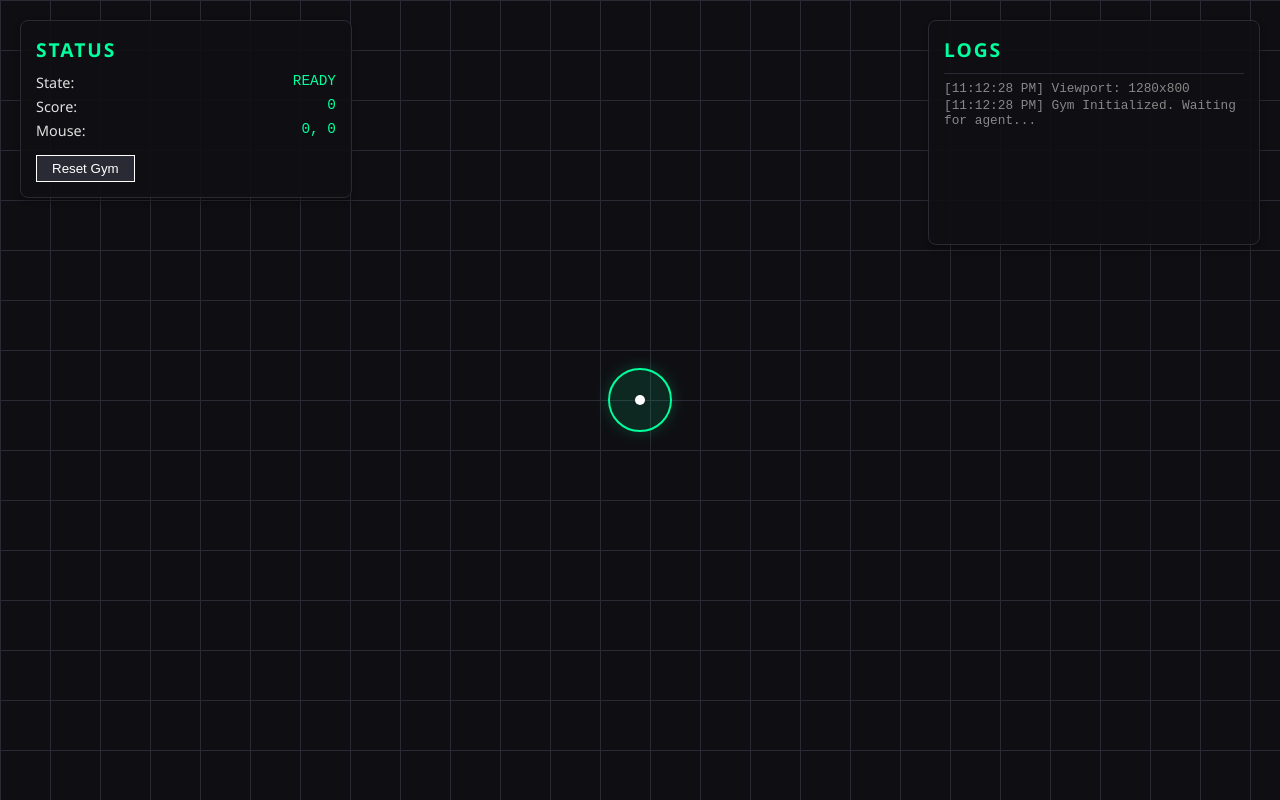
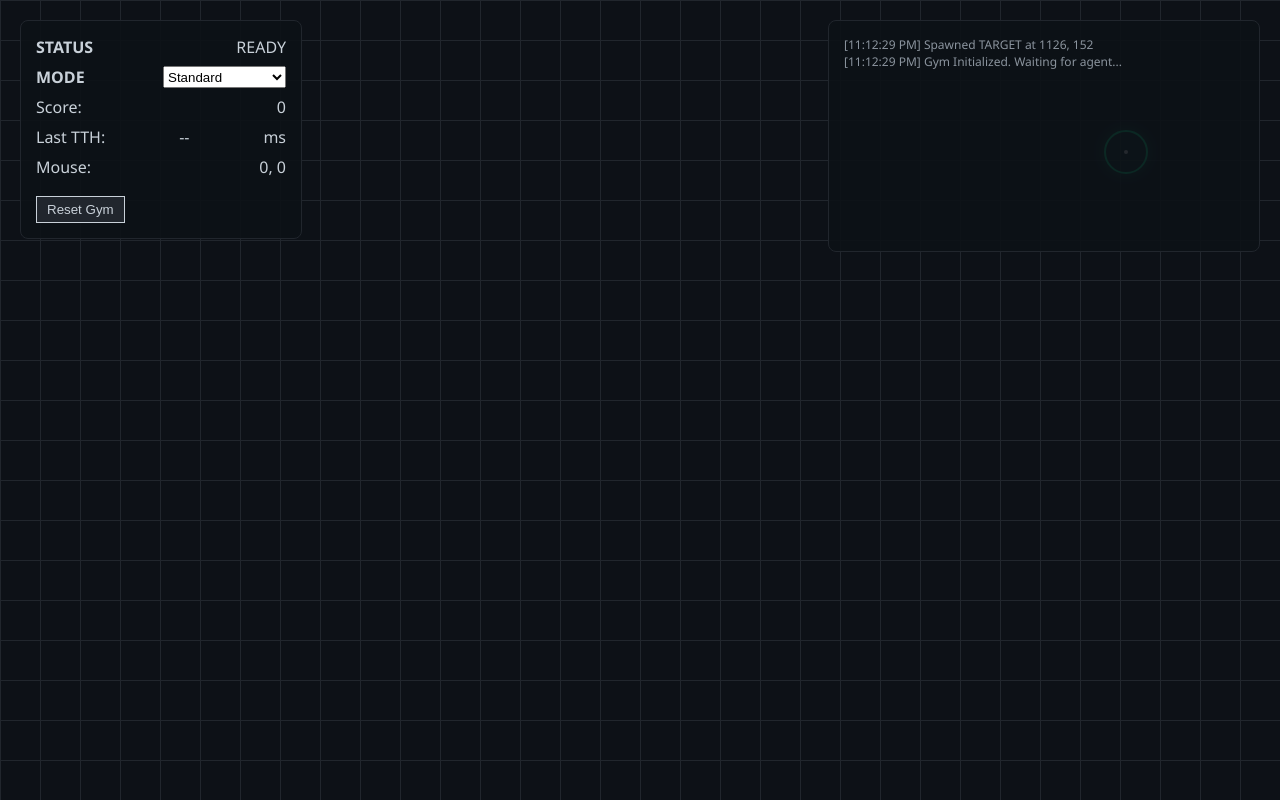
Before and after one commit to NewportRiver/antigravity-desktop-gym, a plain HTML site: page index.html in a window 1280 px wide. Drawn offline with Linux system fonts and the light colour scheme.

Commit message:
Release v1.1: Modes, Timer, Motion, and Decoys

```diff
--- a/index.html
+++ b/index.html
@@ -1,239 +1,285 @@
 <!DOCTYPE html>
 <html lang="en">
+
 <head>
     <meta charset="UTF-8">
     <meta name="viewport" content="width=device-width, initial-scale=1.0">
-    <title>Antigravity Desktop Gym</title>
+    <title>Antigravity Desktop Gym v1.1</title>
     <style>
         :root {
-            --bg-color: #0f0f13;
-            --text-color: #e0e0e0;
-            --accent-color: #00ff9d;
-            --error-color: #ff0055;
-            --grid-color: #2a2a35;
+            --bg-color: #0d1117;
+            --grid-color: #21262d;
+            --text-color: #c9d1d9;
+            --target-color: #00ff9d;
+            --decoy-color: #ff4444;
+            --target-glow: 0 0 15px rgba(0, 255, 157, 0.4);
+            --decoy-glow: 0 0 15px rgba(255, 68, 68, 0.4);
         }
 
         body {
             background-color: var(--bg-color);
-            color: var(--text-color);
-            font-family: 'Segoe UI', 'Roboto', monospace;
-            margin: 0;
-            height: 100vh;
-            overflow: hidden;
-            user-select: none; /* Prevent text selection during drag tests */
-            display: flex;
-            flex-direction: column;
-        }
-
-        /* Calibration Grid Background */
-        .grid-bg {
-            position: absolute;
-            top: 0;
-            left: 0;
-            width: 100%;
-            height: 100%;
             background-image:
                 linear-gradient(var(--grid-color) 1px, transparent 1px),
                 linear-gradient(90deg, var(--grid-color) 1px, transparent 1px);
-            background-size: 50px 50px;
-            z-index: 0;
-            pointer-events: none;
+            background-size: 40px 40px;
+            color: var(--text-color);
+            font-family: 'Segoe UI', monospace;
+            height: 100vh;
+            margin: 0;
+            overflow: hidden;
+            cursor: crosshair;
+            user-select: none;
         }
 
-        #ui-layer {
-            z-index: 10;
-            padding: 20px;
-            display: flex;
-            justify-content: space-between;
-            align-items: flex-start;
-            pointer-events: none; /* Let clicks pass through to targets */
-        }
-
-        .panel {
-            background: rgba(15, 15, 19, 0.9);
+        #status-panel {
+            position: absolute;
+            top: 20px;
+            left: 20px;
+            background: rgba(13, 17, 23, 0.9);
             border: 1px solid var(--grid-color);
             padding: 15px;
             border-radius: 8px;
-            box-shadow: 0 4px 6px rgba(0,0,0,0.3);
-            pointer-events: auto;
-            width: 300px;
+            width: 250px;
+            z-index: 100;
         }
 
-        h1 { margin: 0 0 10px 0; font-size: 1.2rem; color: var(--accent-color); text-transform: uppercase; letter-spacing: 2px; }
+        #log-panel {
+            position: absolute;
+            top: 20px;
+            right: 20px;
+            background: rgba(13, 17, 23, 0.9);
+            border: 1px solid var(--grid-color);
+            padding: 15px;
+            border-radius: 8px;
+            width: 400px;
+            height: 200px;
+            overflow-y: auto;
+            font-size: 12px;
+            z-index: 100;
+        }
 
-        .stat-row { display: flex; justify-content: space-between; margin-bottom: 5px; font-size: 0.9rem; }
-        .stat-val { font-family: monospace; color: var(--accent-color); }
-
-        #target-container {
-            position: absolute;
-            top: 0;
-            left: 0;
-            width: 100%;
-            height: 100%;
-            z-index: 5;
+        .row {
+            display: flex;
+            justify-content: space-between;
+            margin-bottom: 8px;
         }
 
         .target {
             position: absolute;
-            width: 60px;
-            height: 60px;
+            width: 40px;
+            height: 40px;
+            border-radius: 50%;
             background: rgba(0, 255, 157, 0.1);
-            border: 2px solid var(--accent-color);
-            border-radius: 50%;
-            transform: translate(-50%, -50%); /* Center on coordinate */
+            border: 2px solid var(--target-color);
+            box-shadow: var(--target-glow);
+            transform: translate(-50%, -50%);
+            transition: background 0.1s;
             display: flex;
             align-items: center;
             justify-content: center;
-            cursor: crosshair;
-            transition: background 0.2s, box-shadow 0.2s;
-            box-shadow: 0 0 15px rgba(0, 255, 157, 0.2);
         }
 
-        .target:hover {
-            background: rgba(0, 255, 157, 0.3);
+        .target::after {
+            content: '';
+            width: 4px;
+            height: 4px;
+            background: white;
+            border-radius: 50%;
         }
 
         .target.hit {
-            background: var(--accent-color);
-            box-shadow: 0 0 30px var(--accent-color);
+            background: var(--target-color) !important;
+            box-shadow: 0 0 30px var(--target-color);
         }
 
-        /* Center crosshair of the target */
-        .target::after {
-            content: '';
-            position: absolute;
-            width: 10px;
-            height: 10px;
-            background: #fff;
-            border-radius: 50%;
-            pointer-events: none;
+        .target.decoy {
+            border-color: var(--decoy-color);
+            background: rgba(255, 68, 68, 0.1);
+            box-shadow: var(--decoy-glow);
         }
 
-        #log-area {
-            height: 150px;
-            overflow-y: auto;
-            font-family: monospace;
-            font-size: 0.8rem;
-            color: #888;
-            border-top: 1px solid var(--grid-color);
-            margin-top: 10px;
-            padding-top: 5px;
+        .target.decoy.hit {
+            background: var(--decoy-color) !important;
         }
 
-        .log-entry { margin: 2px 0; }
-        .log-hit { color: var(--accent-color); }
-        .log-miss { color: var(--error-color); }
+        /* Mode: Snipe (Small) */
+        .target.small {
+            width: 15px;
+            height: 15px;
+        }
 
+        /* Mode: Moving */
+        @keyframes float {
+            0% {
+                transform: translate(-50%, -50%) translate(0, 0);
+            }
+
+            25% {
+                transform: translate(-50%, -50%) translate(100px, 50px);
+            }
+
+            50% {
+                transform: translate(-50%, -50%) translate(0, 100px);
+            }
+
+            75% {
+                transform: translate(-50%, -50%) translate(-100px, 50px);
+            }
+
+            100% {
+                transform: translate(-50%, -50%) translate(0, 0);
+            }
+        }
+
+        .target.moving {
+            animation: float 4s infinite linear;
+        }
+
+        button {
+            background: var(--grid-color);
+            border: 1px solid var(--text-color);
+            color: var(--text-color);
+            padding: 5px 10px;
+            cursor: pointer;
+            margin-top: 10px;
+        }
+
+        button:hover {
+            background: #30363d;
+        }
     </style>
 </head>
+
 <body>
 
-    <div class="grid-bg"></div>
-
-    <div id="ui-layer">
-        <div class="panel">
-            <h1>Status</h1>
-            <div class="stat-row"><span>State:</span> <span id="status-text" class="stat-val">READY</span></div>
-            <div class="stat-row"><span>Score:</span> <span id="score-val" class="stat-val">0</span></div>
-            <div class="stat-row"><span>Mouse:</span> <span id="mouse-coords" class="stat-val">0, 0</span></div>
-            <div style="margin-top: 15px;">
-                <button id="btn-reset" style="background: var(--grid-color); color: #fff; border: 1px solid #fff; padding: 5px 15px; cursor: pointer;">Reset Gym</button>
-            </div>
-        </div>
-
-        <div class="panel">
-            <h1>Logs</h1>
-            <div id="log-area"></div>
-        </div>
+    <div id="status-panel">
+        <div class="row"><strong>STATUS</strong> <span id="state">READY</span></div>
+        <div class="row"><strong>MODE</strong> <select id="mode-select" onchange="setMode()">
+                <option value="standard">Standard</option>
+                <option value="precision">Precision (Small)</option>
+                <option value="reflex">Reflex (Timer)</option>
+                <option value="chaos">Chaos (Decoys)</option>
+            </select></div>
+        <div class="row">Score: <span id="score">0</span></div>
+        <div class="row">Last TTH: <span id="latency">--</span> ms</div>
+        <div class="row">Mouse: <span id="mouse-pos">0, 0</span></div>
+        <button onclick="resetGym()">Reset Gym</button>
     </div>
 
-    <div id="target-container">
-        <!-- Targets will appear here -->
-        <div id="primary-target" class="target" style="left: 50%; top: 50%;"></div>
-    </div>
+    <div id="log-panel" id="logs"></div>
 
     <script>
-        const target = document.getElementById('primary-target');
-        const mouseCoords = document.getElementById('mouse-coords');
-        const logArea = document.getElementById('log-area');
-        const scoreVal = document.getElementById('score-val');
+        let score = 0;
+        let activeTarget = null;
+        let spawnTime = 0;
+        let currentMode = 'standard';
 
-        let score = 0;
+        function log(msg, type = 'info') {
+            const panel = document.getElementById('log-panel');
+            const color = type === 'error' ? '#ff6b6b' : (type === 'success' ? '#00ff9d' : '#8b949e');
+            const time = new Date().toLocaleTimeString();
+            panel.innerHTML = `<div style="color:${color}">[${time}] ${msg}</div>` + panel.innerHTML;
+        }
 
-        // Track global mouse position for debugging
+        function setMode() {
+            currentMode = document.getElementById('mode-select').value;
+            log(`Mode switched to: ${currentMode.toUpperCase()}`);
+            spawnTarget();
+        }
+
         document.addEventListener('mousemove', (e) => {
-            mouseCoords.textContent = `${e.clientX}, ${e.clientY}`;
+            document.getElementById('mouse-pos').innerText = `${e.clientX}, ${e.clientY}`;
         });
 
-        function log(msg, type = 'info') {
-            const entry = document.createElement('div');
-            entry.classList.add('log-entry');
-            if (type === 'hit') entry.classList.add('log-hit');
-            if (type === 'miss') entry.classList.add('log-miss');
-            entry.textContent = `[${new Date().toLocaleTimeString()}] ${msg}`;
-            logArea.prepend(entry);
+        function spawnTarget() {
+            if (activeTarget) activeTarget.remove();
+
+            // Dimensions
+            const padding = 100;
+            const w = window.innerWidth - padding * 2;
+            const h = window.innerHeight - padding * 2;
+            const x = Math.floor(Math.random() * w) + padding;
+            const y = Math.floor(Math.random() * h) + padding;
+
+            const el = document.createElement('div');
+            el.classList.add('target');
+            el.style.left = x + 'px';
+            el.style.top = y + 'px';
+
+            // Mode Logic
+            const isDecoy = (currentMode === 'chaos' && Math.random() > 0.7);
+
+            if (isDecoy) {
+                el.classList.add('decoy');
+                el.dataset.type = 'decoy';
+            } else {
+                el.dataset.type = 'target';
+            }
+
+            if (currentMode === 'precision' || (currentMode === 'chaos' && Math.random() > 0.5)) {
+                el.classList.add('small');
+            }
+
+            if (currentMode === 'chaos' && Math.random() > 0.5) {
+                el.classList.add('moving');
+            }
+
+            el.dataset.cx = x;
+            el.dataset.cy = y;
+
+            el.addEventListener('mousedown', (e) => handleHit(e, el));
+            document.body.appendChild(el);
+
+            activeTarget = el;
+            spawnTime = performance.now();
+
+            log(`Spawned ${isDecoy ? 'DECOY' : 'TARGET'} at ${x}, ${y}`);
         }
 
-        function moveTarget() {
-            // Margin to keep it away from edges
-            const margin = 100;
-            const maxX = window.innerWidth - margin;
-            const maxY = window.innerHeight - margin;
-            const minX = margin;
-            const minY = margin;
+        function handleHit(e, el) {
+            const reactionTime = Math.round(performance.now() - spawnTime);
+            document.getElementById('latency').innerText = reactionTime;
 
-            const newX = Math.floor(Math.random() * (maxX - minX + 1)) + minX;
-            const newY = Math.floor(Math.random() * (maxY - minY + 1)) + minY;
+            const rect = el.getBoundingClientRect();
+            // Calculate center of element (handle moving targets)
+            const centerX = rect.left + rect.width / 2;
+            const centerY = rect.top + rect.height / 2;
 
-            target.style.left = `${newX}px`;
-            target.style.top = `${newY}px`;
+            const dist = Math.sqrt(Math.pow(e.clientX - centerX, 2) + Math.pow(e.clientY - centerY, 2));
 
-            log(`Target moved to: ${newX}, ${newY}`);
-            return { x: newX, y: newY };
+            if (el.dataset.type === 'decoy') {
+                score -= 5;
+                el.classList.add('hit');
+                log(`🚫 HIT DECOY! Penalty. (Offset: ${dist.toFixed(1)}px)`, 'error');
+                setTimeout(spawnTarget, 500);
+            } else {
+                score++;
+                el.classList.add('hit');
+                log(`🎯 HIT! TTH: ${reactionTime}ms | Offset: ${dist.toFixed(1)}px`, 'success');
+                setTimeout(spawnTarget, 500); // Quick respawn
+            }
+
+            document.getElementById('score').innerText = score;
         }
 
-        target.addEventListener('click', (e) => {
-            // Visual feedback
-            target.classList.add('hit');
-            setTimeout(() => target.classList.remove('hit'), 200);
-
-            score++;
-            scoreVal.textContent = score;
-
-            // Calculate accuracy (distance from center of target)
-            // target rect
-            const rect = target.getBoundingClientRect();
-            const centerX = rect.left + rect.width / 2;
-            const centerY = rect.top + rect.height / 2;
-            const dist = Math.sqrt(Math.pow(e.clientX - centerX, 2) + Math.pow(e.clientY - centerY, 2));
-
-            log(`HIT! Offset: ${dist.toFixed(1)}px`, 'hit');
-
-            // Move after short delay
-            setTimeout(moveTarget, 500);
+        document.body.addEventListener('mousedown', (e) => {
+            if (!e.target.classList.contains('target')) {
+                log(`MISS at ${e.clientX}, ${e.clientY}`, 'error');
+            }
         });
 
-        // Click anywhere else logic (Miss)
-        document.addEventListener('click', (e) => {
-            if (e.target === target || e.target.closest('.panel')) return;
-            log(`MISS at ${e.clientX}, ${e.clientY}`, 'miss');
-        });
+        function resetGym() {
+            score = 0;
+            document.getElementById('score').innerText = 0;
+            log('Gym Initialized. Waiting for agent...');
+            spawnTarget();
+        }
 
-        document.getElementById('btn-reset').addEventListener('click', () => {
-            score = 0;
-            scoreVal.textContent = score;
-            log('Gym Reset');
-            // Center target
-            target.style.left = '50%';
-            target.style.top = '50%';
-        });
-
-        // Initialize
-        log('Gym Initialized. Waiting for agent...');
-
-        // Log window size for calibration
-        log(`Viewport: ${window.innerWidth}x${window.innerHeight}`);
+        // Init
+        // Wait for viewport to stabilize
+        setTimeout(resetGym, 1000);
 
     </script>
 </body>
+
 </html>
```
Also changed, not shown: 1 other file.
